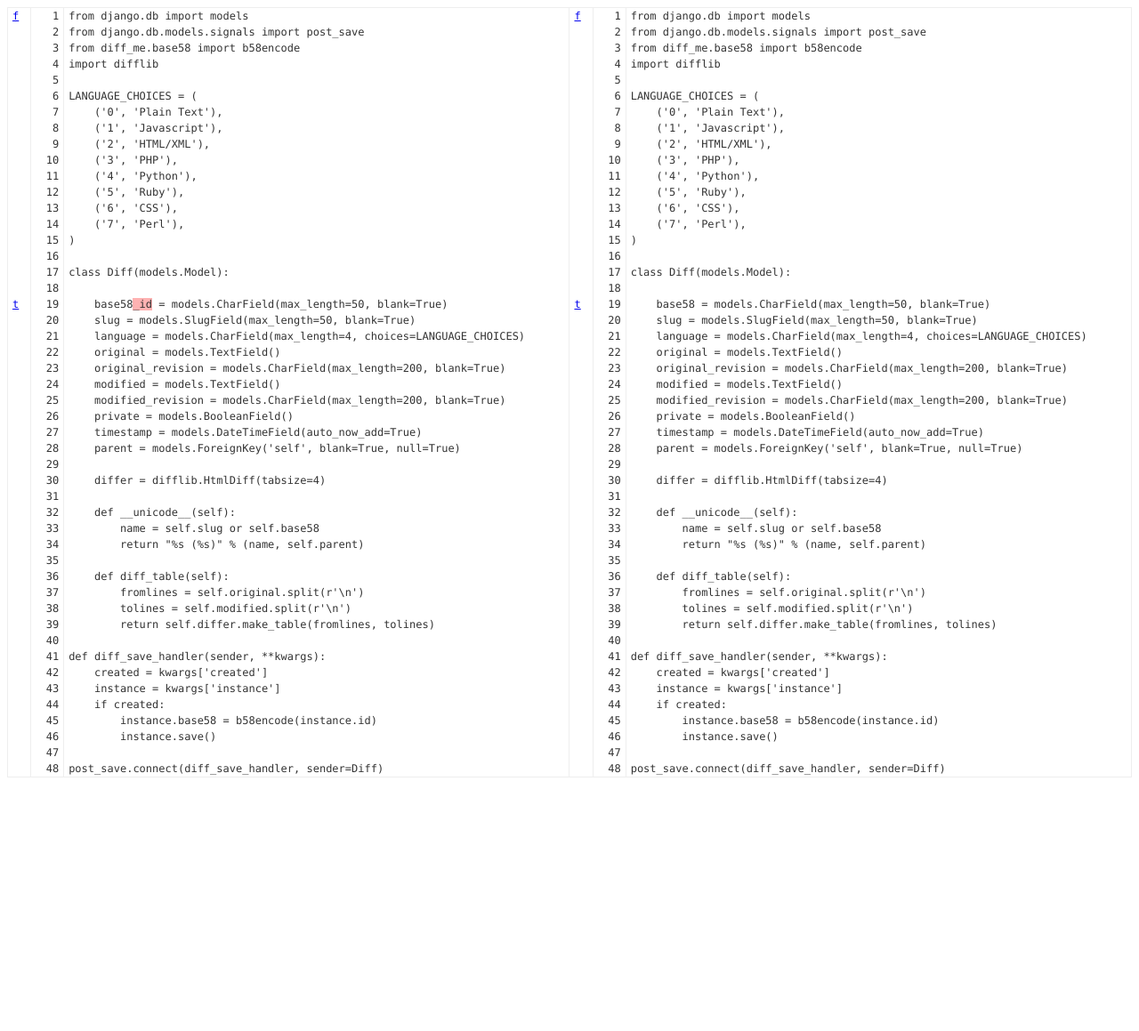
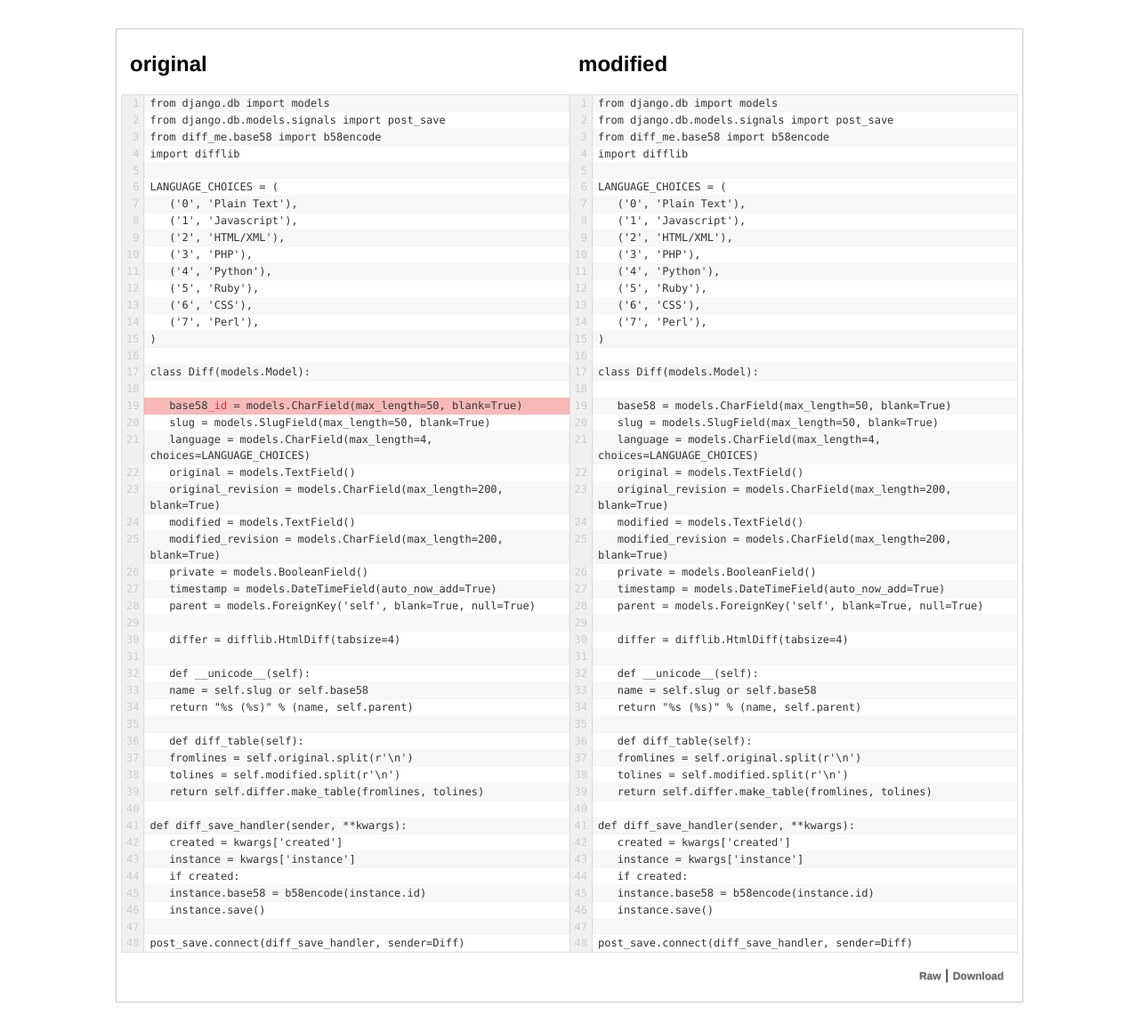
Before and after one commit to drinks/diff_me, a Django app: page /diff/3/ in a window 1280 px wide. Shown: the whole page at 89% size. Before the commit the page ends 874 px from the top, so only its background shows below. Run offline with Django 3.2, Linux system fonts and the light colour scheme; data comes from the database, SQL or seed files in the repository; both versions use the stored data as it was after the commit; parts of the project's set-up code (start-up, migrations or seed data) failed here and were passed over.

Commit message:
solved whitespace issues, some style updates, download links

```diff
--- a/diff_me/main/models.py
+++ b/diff_me/main/models.py
@@ -30,7 +30,10 @@ class Diff(models.Model):
 
     def __unicode__(self):
         name = self.slug or self.base58
-        return "%s (%s)" % (name, self.parent)
+        if self.parent is not None:
+            return "%s (%s)" % (name, self.parent)
+        else:
+            return name
 
     def fromlines(self):
         return self.original.splitlines()
@@ -39,7 +42,9 @@ class Diff(models.Model):
         return self.modified.splitlines()
 
     def diff_table(self):
-        return self.differ.make_table(self.fromlines(), self.tolines())
+        table = self.differ.make_table(self.fromlines(), self.tolines())
+        # woo string hacking!!
+        return table.replace('rules="groups"', '').replace('nowrap="nowrap"', 'class="diff_text"').replace('&nbsp;', ' ')
 
     def diff_unified_str(self):
         return '\n'.join(self.__diff_unified())
--- a/diff_me/main/views.py
+++ b/diff_me/main/views.py
@@ -29,7 +29,7 @@ def edit(request, base58=None):
         errors = form.errors
         if not errors:
             new_diff = Diff(**form.cleaned_data)
-            new_diff.parent = diff.parent or diff.pk
+            new_diff.parent = diff.parent or Diff.objects.get(pk=diff.pk)
             new_diff.save()
             return redirect(diff_html, base58=new_diff.base58)
         else:
@@ -39,9 +39,9 @@ def edit(request, base58=None):
 
 def diff_html(request, base58=None):
     data = Diff.objects.get(base58=base58)
-    return render_to_response('diff.html', {'diff': data})
+    return render_to_response('diff.html', {'diff': data}, context_instance=RequestContext(request))
 
 def diff_raw(request, base58=None, type='txt'):
-    mime = 'plain' if type=='txt' else type
+    mime = 'plain' if type=='txt' else "x-%s" % type
     data = Diff.objects.get(base58=base58)
     return HttpResponse(data.diff_unified_str(), mimetype='text/%s' % mime)
--- a/diff_me/settings/development.py
+++ b/diff_me/settings/development.py
@@ -54,7 +54,7 @@ MEDIA_ROOT = os.path.join(PROJECT_PATH, '..', 'media')
 # URL that handles the media served from MEDIA_ROOT. Make sure to use a
 # trailing slash if there is a path component (optional in other cases).
 # Examples: "http://media.lawrence.com", "http://example.com/media/"
-MEDIA_URL = 'http://localhost/media/diff_me/'
+MEDIA_URL = 'http://localhost/media/diff_me'
 
 # URL prefix for admin media -- CSS, JavaScript and images. Make sure to use a
 # trailing slash.
--- a/diff_me/templates/base.html
+++ b/diff_me/templates/base.html
@@ -4,19 +4,47 @@
     <meta http-equiv="Content-Type" content="text/html;charset=utf-8">
     <title>{% block title %}{% block pagetitle %}{% endblock %} - Diff Me!{% endblock %}</title>
     <style type="text/css" media="screen">
+        body{margin:0;font-family:'helvetica neue', helvetica, arial, sans-serif;}
+        a{color:#666;text-decoration:none;font:bold 12px 'helvetica neue', helvetica, arial, sans-serif;text-shadow:0 1px 1px rgba(0, 0, 0, 0.3);-webkit-transition:all 0.25s linear;-moz-transition:all 0.25s linear;}
+        a:hover{color:#333;text-shadow:0 2px 2px rgba(0, 0, 0, 0.4);}
+        div#container{width:1020px;margin:0 auto;padding:2em 0;}
+        div.diff{padding:5px;border:1px solid #ccc;}
+        div.diff div.diff-header{}
+        div.diff div.diff-header div.col{width:48%;padding:0 1%;float:left;}
+        div.diff div.diff-footer{padding:1em;text-align:right;}
         table.diff{font:normal 12px/1.5 'consolas', 'monaco', 'Bitstream Vera Sans Mono', courier, monospace;width:100%;color:#333;}
-        table.diff, table.diff colgroup{border:1px solid #eee;}
-        table.diff colgroup:nth-child(3), table.diff colgroup:nth-child(6){width:45%;overflow:auto;}
+        table.diff{border:1px solid #e0e0e0;}
+        /* rows */
+        table.diff tr{border-bottom:1px solid rgba(0, 0, 0, 0.01);background:rgba(0, 0, 0, 0);text-shadow:0 1px 1px rgba(255, 255, 255, 0.25);}
+        table.diff tr.odd{background:rgba(0, 0, 0, 0.03);}
+        table.diff tr.even{border-bottom-color:rgba(0, 0, 0, 0.02);}
+        table.diff tr:hover{background:rgba(0, 0, 0, 0.075);text-shadow:0 1px 0 rgba(0, 0, 0, 0.1);}
+        table.diff tr td.diff_next{display:none;}
+        /* cells */
+        table.diff td{vertical-align:top;}
+        table.diff td.diff_header{text-align:right;color:#ccc;border:1px solid rgba(0, 0, 0, 0.075);border-top:none;border-bottom:none;background:#f0f0f0;width:14px;}
+        table.diff tr:hover td.diff_header{color:#444;background:#e6e6e6;text-shadow:0 1px 1px rgba(0, 0, 0, 0.4);}
+        table.diff td.diff_header:nth-child(2){border-left:none;}
+        table.diff tr td.diff_text{border:1px solid rgba(0, 0, 0, 0.025);border-top:inherit;border-bottom:inherit;width:50%;}
+        table.diff tr td.diff_text:last-child{border-right:none;}
         table.diff td{padding:0 5px;}
-        table.diff td.diff_header{text-align:right;}
-        table.diff td
-        span.diff_sub, span.diff_chg{background:rgba(255, 0, 0, 0.3);}
-        span.diff_add{background:rgba(0, 255, 0, 0.25);}
+        /* changes */
+        table.diff td.ctx_sub{background:#fca2a2;background:rgba(255, 0, 0, 0.25);}
+        table.diff td.ctx_add{background:#b6ffaa;background:rgba(0, 255, 50, 0.25);}
+        table.diff td.ctx_diff{background:#e5e5e5;background:rgba(0, 0, 0, 0.075);}
+        table.diff td.ctx_sub span.diff_sub, table.diff td.ctx_add span.diff_add{background:transparent;}
+        span.diff_sub, span.diff_chg{color:#d82c2c;}
+        span.diff_add{color:#308e40;}
+
     </style>
+    <script type="text/javascript" src="http://code.jquery.com/jquery-latest.min.js"></script>
+    <script type="text/javascript" src="{{ MEDIA_URL }}/js/app.js"></script>
 </head>
 <body>
-{% block header %}{% endblock %}
-{% block content %}{% endblock %}
-{% block footer %}{% endblock %}
+    <div id="container">
+    {% block header %}{% endblock %}
+    {% block content %}{% endblock %}
+    {% block footer %}{% endblock %}
+    </div>
 </body>
 </html>
--- a/diff_me/templates/diff.html
+++ b/diff_me/templates/diff.html
@@ -3,5 +3,18 @@
 {% block pagetitle %}{{ diff.original_revision }} vs. {{diff.modified_revision }} ({{ diff.base58 }}){% endblock %}
 
 {% block content %}
-{{ diff.diff_table|safe }}
+<div class="diff">
+    <div class="diff-header">
+        <div class="col">
+            <h2>{{ diff.original_revision }}</h2>
+        </div>
+        <div class="col">
+            <h2>{{ diff.modified_revision }}</h2>
+        </div>
+    </div>
+    {{ diff.diff_table|safe }}
+    <div class="diff-footer">
+        <a href="{% url diff_raw base58=diff.base58 type='txt' %}">Raw</a> | <a href="{% url diff_raw base58=diff.base58 type='diff' %}">Download</a>
+    </div>
+</div>
 {% endblock %}
--- a/media/js/app.js
+++ b/media/js/app.js
@@ -0,0 +1,31 @@
+/**
+ * Diff.me js
+ * @author Dan Drinkard <dan.drinkard@gmail.com>
+ * @requires jQuery
+ */
+(function($){
+    $(function(){
+        difftable = $('table.diff');
+        difftable.find('td.diff_text').each(function(){
+            $(this).html($(this).html().replace('  ', '&nbsp;&nbsp;'));
+        });
+        difftable.find('tr:nth-child(even)').addClass('even')
+        difftable.find('tr:nth-child(odd)').addClass('odd')
+        // difftable.find('colgroup').remove();
+        // difftable.prepend('<colgroup class="original"><col class="shortcuts" /><col class="linenos" /><col class="text" /></colgroup><colgroup class="modified"><col class="shortcuts" /><col class="linenos" /><col class="text" /></colgroup>');
+        $('.diff_sub').each(function(){
+            if($(this).siblings().filter('.diff_add, .diff_chg').length == 0){
+                $(this).parent('td').addClass('ctx_sub');
+            }else{
+                $(this).parent('td').addClass('ctx_diff');
+            }
+        });
+        $('.diff_add').each(function(){
+            if($(this).siblings().filter('.diff_sub, .diff_chg').length == 0){
+                $(this).parent('td').addClass('ctx_add');
+            }else{
+                $(this).parent('td').addClass('ctx_diff');
+            }
+        });
+    });
+})(jQuery);
```
Also changed, not shown: diff_me/templates/edit.html (added, +11 -0 lines), sqlite/dev.db.
